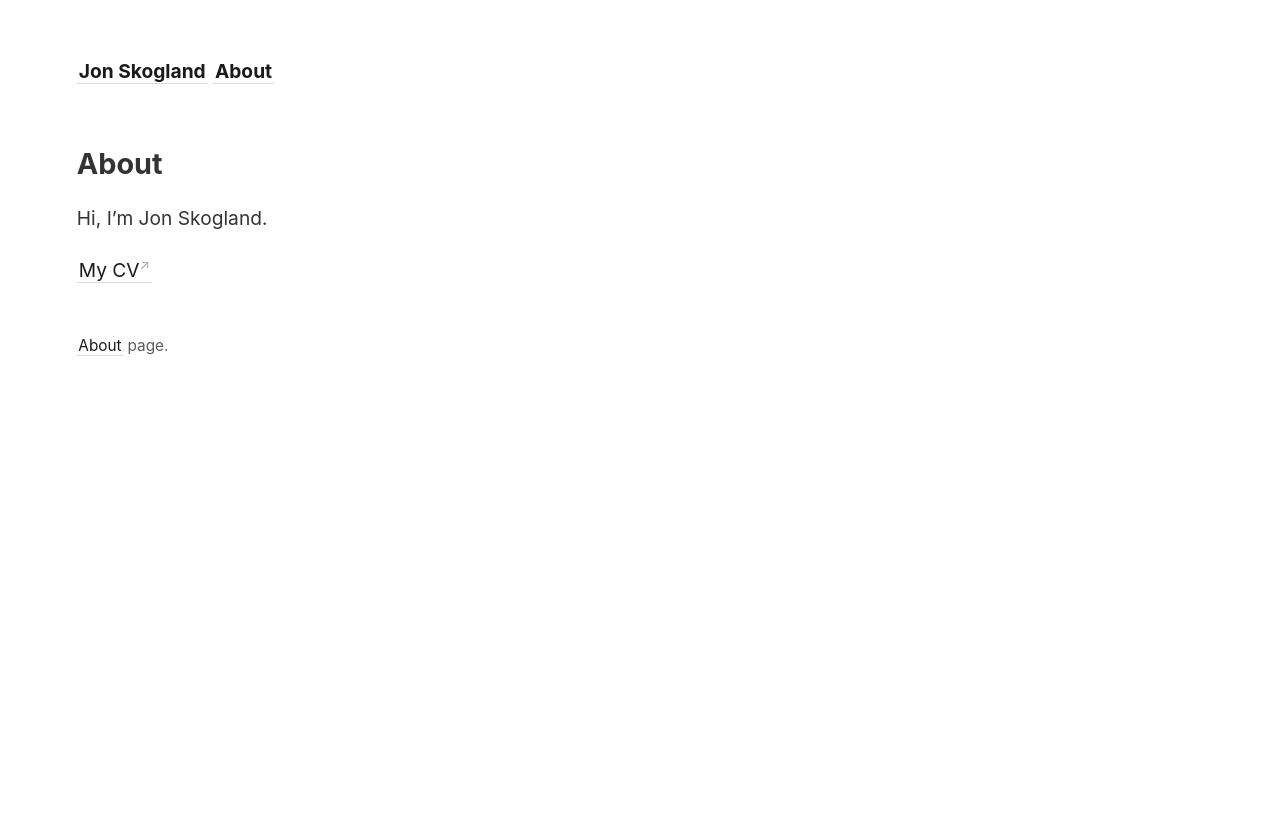
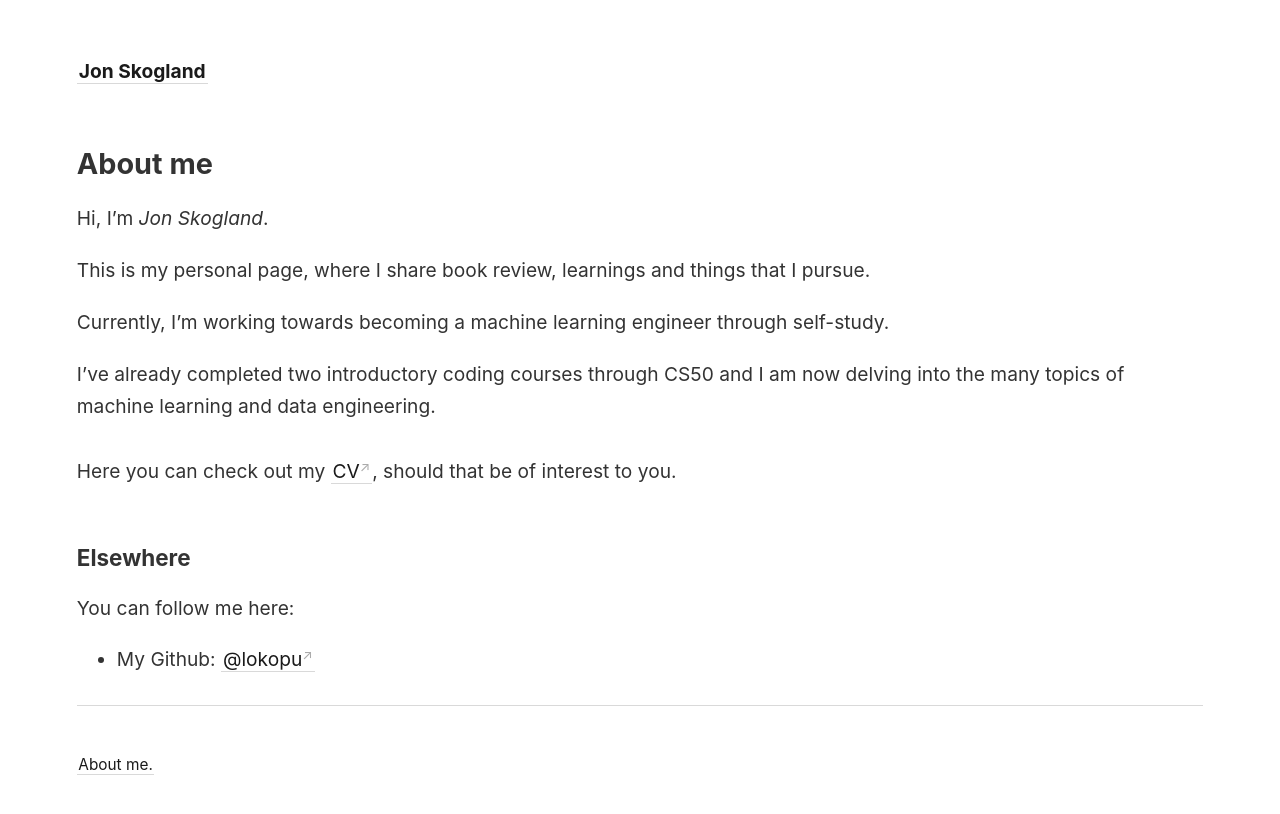
Before and after one commit to JonSkogland/lokopu.github.io, a Jekyll site: the page built from _pages/about.md, in a window 1280 px wide. Shown: the top 814 px of the page. Built offline with Jekyll 4.4.1, drawn with Linux system fonts in a browser that asks for light colours.

Commit message:
add about me

```diff
--- a/_includes/footer.html
+++ b/_includes/footer.html
@@ -1 +1 @@
-<a class="internal-link" href="{{ site.baseurl }}/about">About</a> page.
+<a class="internal-link" href="{{ site.baseurl }}/about">About me.</a>
--- a/_includes/link-previews.html
+++ b/_includes/link-previews.html
@@ -3,12 +3,6 @@
   content a.internal-link {
     border-color: #8b88e6;
     background-color: #efefff;
-  }
-
-  content a.internal-link-plain {
-    border-color: #8b88e6;
-    background-color: #efefff;
-    text-decoration: none;
   }
 
   #tooltip-wrapper {
--- a/_includes/nav.html
+++ b/_includes/nav.html
@@ -1,4 +1,3 @@
 <div>
-    <a class="internal-link" href="{{ site.baseurl }}/"><b>{{ site.title }}</b></a>
-    <a class="internal-link" href="{{ site.baseurl }}/about"><b>About</b></a>
+    <a class="internal-link nav-item home-button" href="{{ site.baseurl }}/"><b>{{ site.title }}</b></a>
 </div>
--- a/_layouts/default.html
+++ b/_layouts/default.html
@@ -1,10 +1,11 @@
 <!DOCTYPE html>
 <html lang="en">
   {% include head.html %}
-  <body>
-    <nav class="right-align-nav">{% include nav.html %}</nav>
+  <body class="container">
+    <nav>{% include nav.html %}</nav>
     <div class="wrapper">
       <main>{{ content }}</main>
+      <hr>
       <footer>{% include footer.html %}</footer>
     </div>
 
--- a/_layouts/note.html
+++ b/_layouts/note.html
@@ -17,5 +17,3 @@ layout: default
     </content>
   </div>
 </article>
-
-<hr>
--- a/_pages/about.md
+++ b/_pages/about.md
@@ -4,9 +4,18 @@ title: About
 permalink: /about
 ---
 
-## About
+## About me
 
-Hi, I'm Jon Skogland.
+Hi, I'm *Jon Skogland*.
 
+This is my personal page, where I share book review, learnings and  things that I pursue.
 
-[My CV](https://rxresu.me/jonskogland/master-cv-jon-palmblad-skogland-engelsk)
+Currently, I'm working towards becoming a machine learning engineer through self-study.
+
+I've already completed two introductory coding courses through CS50 and I am now delving into the many topics of machine learning and data engineering.
+<br/><br/>
+Here you can check out my [CV](https://rxresu.me/jonskogland/master-cv-jon-palmblad-skogland-engelsk), should that be of interest to you.
+<br/><br/>
+### Elsewhere
+You can follow me here:
+- My Github: [@lokopu](https://github.com/Lokopu)
```
